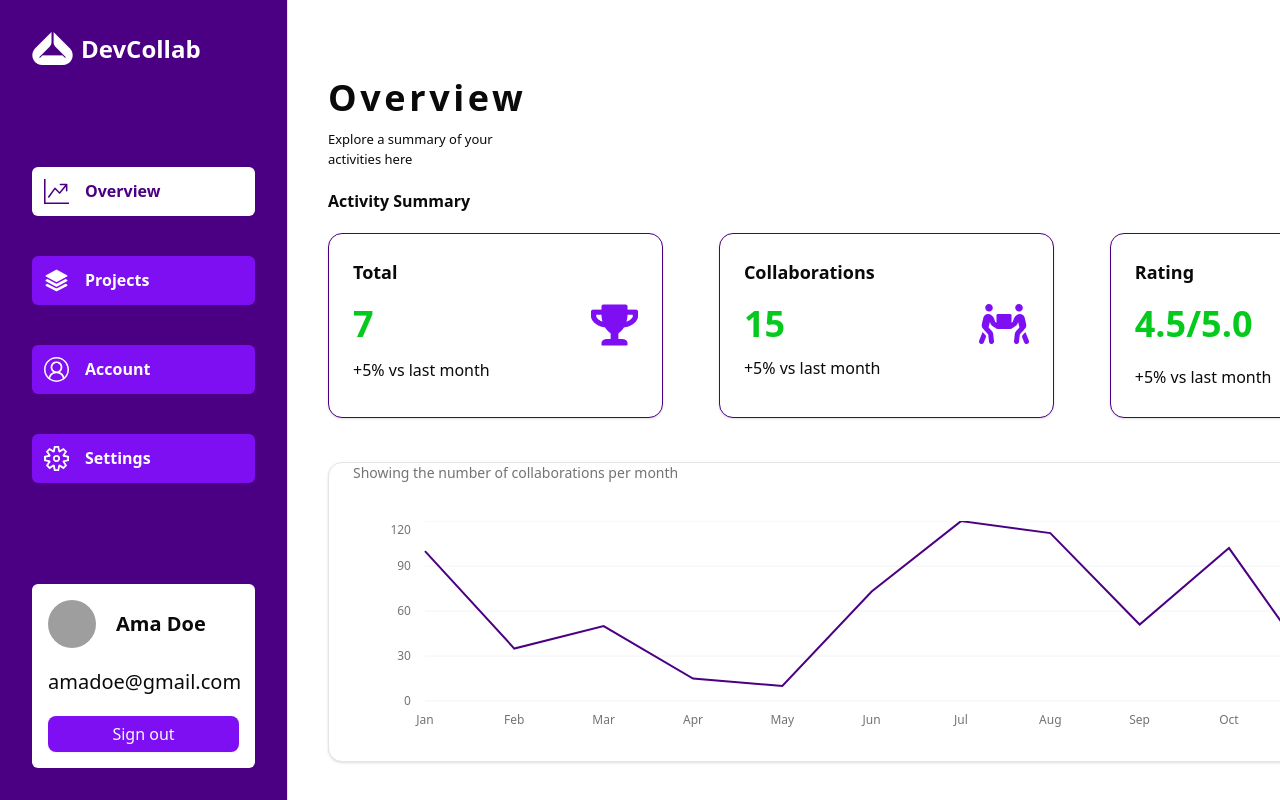
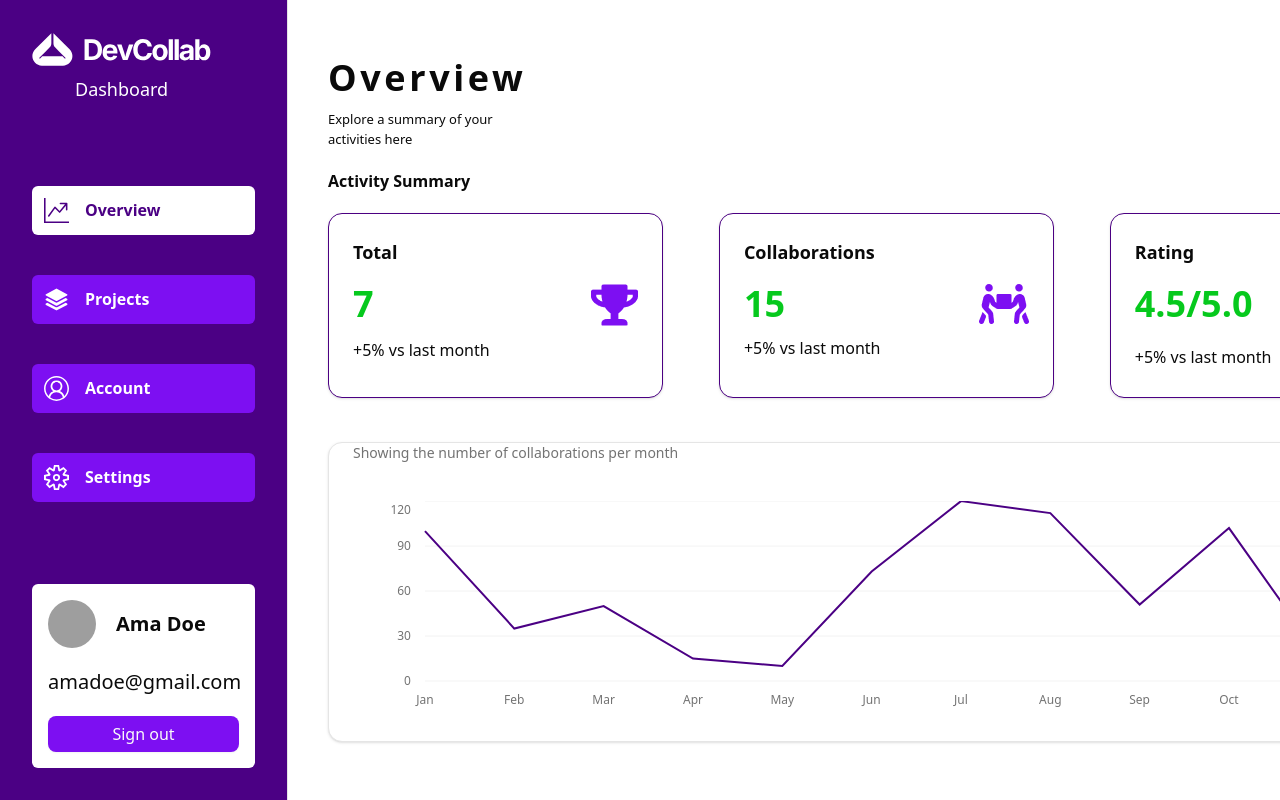
Before and after one commit to Perfect-Patience/devCollab, a React (Vite) app: page /dashboard in a window 1280 px wide. Built offline with nearby package versions, Linux system fonts and the light colour scheme; grey boxes are pictures that could not be loaded.

Commit message:
minor edits

```diff
--- a/src/components/Sidebar.jsx
+++ b/src/components/Sidebar.jsx
@@ -2,6 +2,7 @@ import React, { useState } from "react";
 import K from "../constants";
 import { NavLink } from "react-router";
 import { Logo } from "@/assets";
+import logo from '../assets/logo.svg';
 import Profile from "./Profile";
 
 const Sidebar = () => {
@@ -9,9 +10,9 @@ const Sidebar = () => {
 
   return (
     <div className="h-screen w-10 md:w-72 p-8 justify-between flex flex-col border-r-1 border-r-[#E4E4E4] bg-[#4B0084]">
-      <div className="flex items-center gap-2 text-white font-bold text-2xl">
-        <img src={Logo} alt="website logo" />
-        <span>DevCollab</span>
+      <div className="flex items-start w-fit  gap-2  flex-col">
+        <img className="h-[2.2rem]" src={logo} alt="website logo" />
+        <p className="text-white text-lg font-light self-center">Dashboard</p>
       </div>
       <div className="flex flex-col gap-10 text-white font-semibold">
         {K.DASHBOARDLINKS.map((item, index) => (
--- a/src/pages/dashboard/pages/OverviewPage.jsx
+++ b/src/pages/dashboard/pages/OverviewPage.jsx
@@ -7,7 +7,7 @@ import React from "react";
 
 const OverviewPage = () => {
   return (
-    <div className="min-h-screen flex flex-col justify-center space-y-5">
+    <div className="min-h-screen flex flex-col justify-center space-y-5 pb-10">
       <DashboardHeader
         title={"Overview"}
         text={"Explore a summary of your activities here"}
--- a/src/pages/dashboard/pages/ProjectsPage.jsx
+++ b/src/pages/dashboard/pages/ProjectsPage.jsx
@@ -2,7 +2,7 @@ import DashboardHeader from "@/components/DashboardHeader";
 import ProjectSumary from "@/components/ProjectSumary";
 import { Button } from "@/components/ui/button";
 import React from "react";
-import { Link, Outlet, useNavigate } from "react-router";
+import { NavLink, Link, Outlet, useNavigate } from "react-router";
 
 const ProjectsPage = () => {
   const navigate = useNavigate();
@@ -23,13 +23,13 @@ const ProjectsPage = () => {
           >
             Add Project
           </Link>
-          <Button
+          <NavLink to="/explore"
             className={
-              "cursor-pointer text-white bg-[#7D0FF2] hover:text-black hover:bg-white border-[#7D0FF2] border-3"
+              "cursor-pointer px-3 rounded-md flex items-center text-white bg-[#7D0FF2] hover:text-black hover:bg-white border-[#7D0FF2] border-3"
             }
           >
             Join Project
-          </Button>
+          </NavLink>
         </div>
       </div>
       <div className="space-y-5">
```
